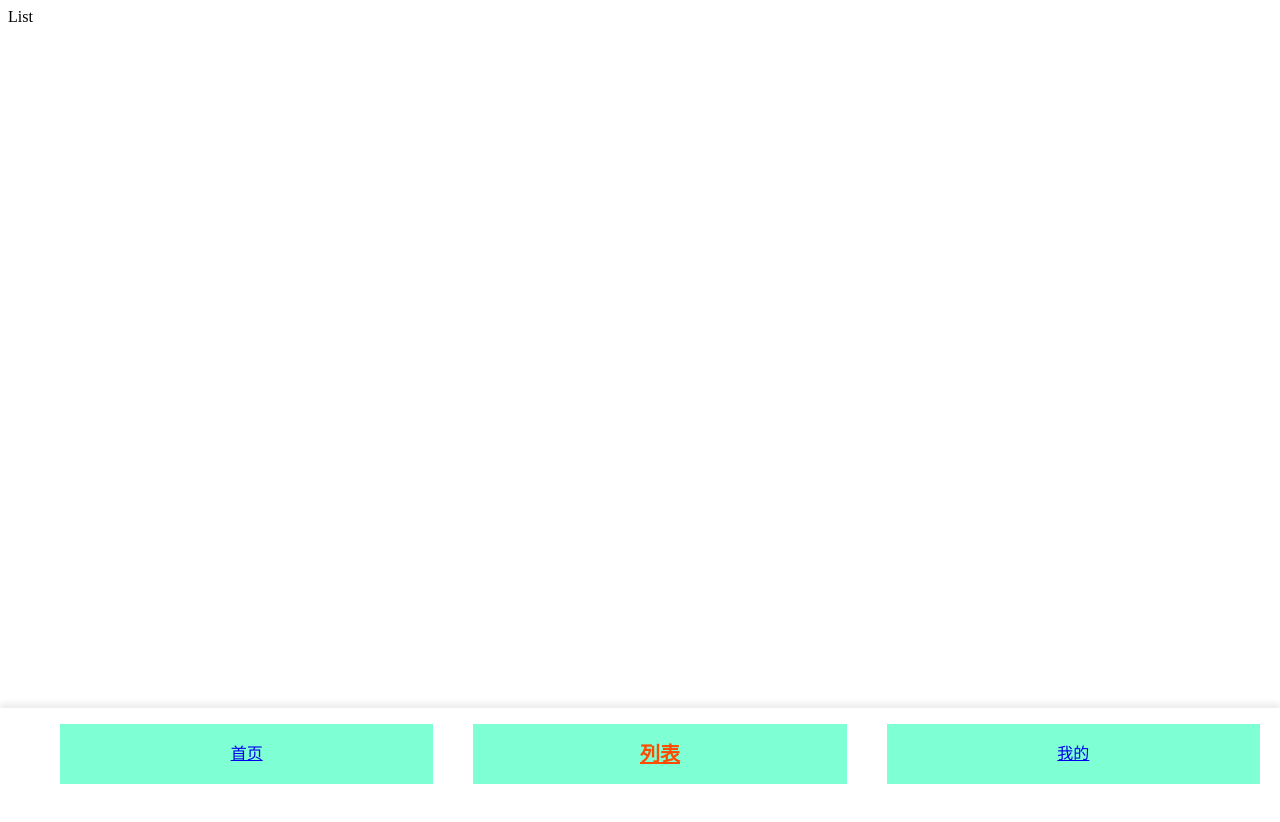
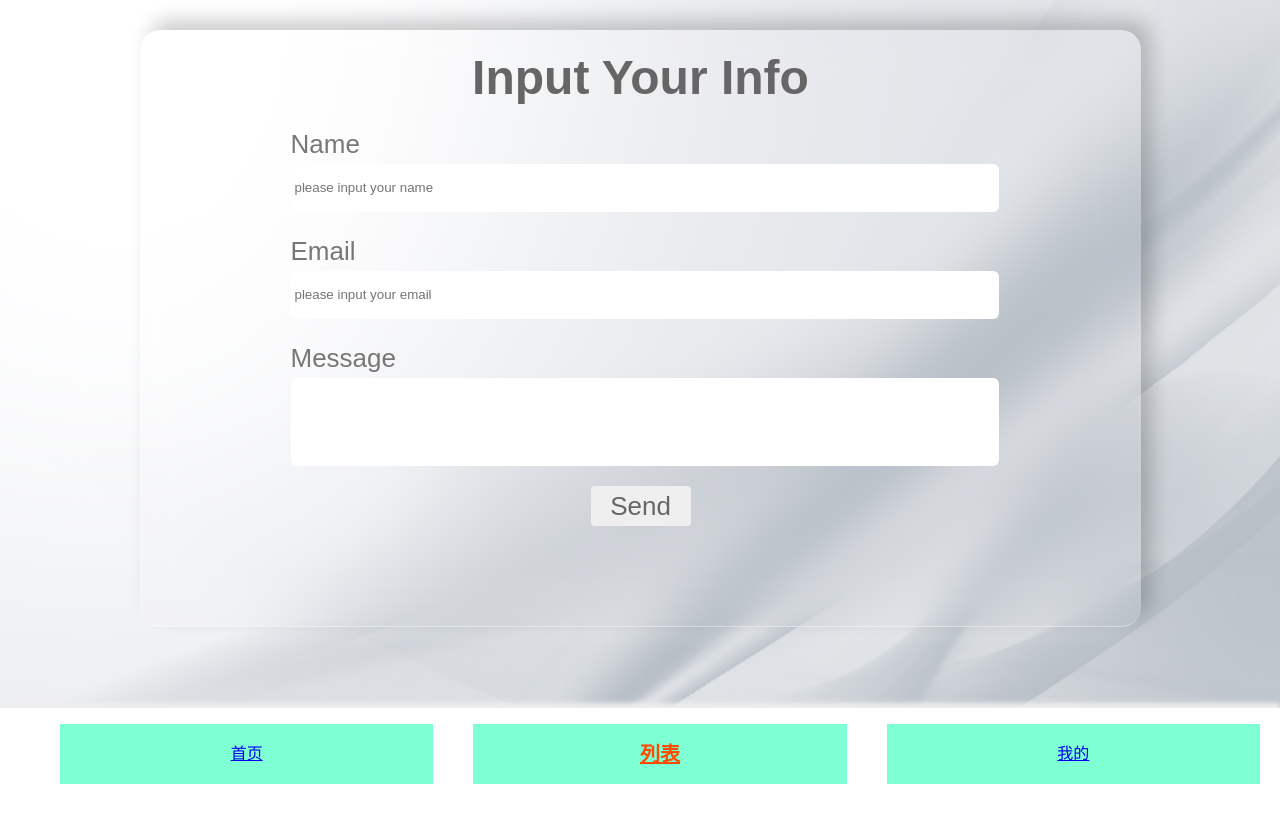
Before and after one commit to xingyanpo/Study-React, a React (Create React App) app: page /#/list in a window 1280 px wide. Shown: the top 822 px of the page. Before the commit the page ends 800 px from the top, so only its background shows below. Built offline with nearby package versions, Linux system fonts and the light colour scheme.

Commit message:
2022年8月13日15:19:47

```diff
--- a/package.json
+++ b/package.json
@@ -3,6 +3,7 @@
   "version": "0.1.0",
   "private": true,
   "dependencies": {
+    "@emailjs/browser": "^3.6.2",
     "@testing-library/jest-dom": "^5.16.4",
     "@testing-library/react": "^13.3.0",
     "@testing-library/user-event": "^13.5.0",
--- /dev/null
+++ b/src/components/email/EmailJs.js
@@ -0,0 +1,42 @@
+import React, { useRef } from 'react';
+import emailjs from '@emailjs/browser';
+import './emailUs.css'
+
+export default function ContactUs() {
+  const form = useRef();
+  const name = useRef();
+  const email = useRef();
+  const message = useRef();
+
+  const sendEmail = (e) => {
+    e.preventDefault();
+    emailjs.sendForm('service_ksb6abn', 'template_pye18i9', form.current, '-S0HOz513PBA-eNvm')
+      .then((result) => {
+        if (result.status === 200) {
+          name.current.value = ''
+          email.current.value = ''
+          message.current.value = ''
+          alert('邮箱已发送')
+        }
+      }, (error) => {
+        console.log(error.text);
+      });
+  };
+
+  return (
+    <div className='info-from-background'>
+      <form className='info-from' ref={form} onSubmit={sendEmail}>
+        <div className='inro-from-wrap'>
+          <h3>Input Your Info</h3>
+          <label className='info-name-title' for='user_name'>Name</label>
+          <input placeholder='please input your name' className='info-name' ref={name} type="text" id='user_name' name="user_name" />
+          <label className='info-email-title' for='user_email'>Email</label>
+          <input placeholder='please input your email' className='info-email' ref={email} type="email" id='user_email' name="user_email" />
+          <label className='info-message-title' for='message'>Message</label>
+          <textarea className='info-message' ref={message} id='message' name="message" />
+          <input className='info-submit' type="submit" value="Send" />
+        </div>
+      </form>
+    </div>
+  );
+};
--- /dev/null
+++ b/src/components/email/emailUs.css
@@ -0,0 +1,10 @@
+body {margin: 0;padding: 0;}
+.info-from-background {width: 100%;height:100vh;background-image: url(./images/background.jpg);background-repeat: no-repeat;background-size: 100% 100%;display: flex;justify-content: center;align-items: flex-start;margin-bottom: 92px;}
+.info-from {margin-top: 30px;width:1000px;font-family: sans-serif;border-bottom: 1px solid rgba(255, 255, 255, 0.4);border-left: 1px solid rgba(255, 255, 255, 0.4);background: linear-gradient(to top right, rgba(90, 149, 207, 0.5), 10px 10px 20px rgba(255, 255, 255, 0.1));box-shadow: 10px -10px 20px rgba(0, 0, 0, 0.2), -10px 10px 20px rgba(255, 255, 255, 0.1);backdrop-filter: blur(20px);border-radius: 20px;}
+.inro-from-wrap {width: 70%;margin: auto;}
+.inro-from-wrap > h3 {text-align: center;font-size: 48px;color: #666;margin: 20px;}
+.info-name-title,.info-email-title,.info-message-title {display: block;line-height: 1.5;font-size: 26px;color: #777;}
+.info-name,.info-email,.info-message {border: none;display: block;width: 100%;border-radius: 6px;line-height: 40px;resize:none;margin-bottom: 20px;color:#444;padding:4px;}
+.info-name:focus,.info-email:focus,.info-message:focus {outline: none;}
+.info-submit {margin: auto;display: block;width: 100px;height: 40px;border-radius: 4px;border: none;font-size: 26px;color:#666;cursor: pointer;margin-bottom: 100px;}
+.info-submit:focus {color:#333;box-shadow: 0 0 5px rgba(0, 0, 0, 0.2);}
--- a/src/router/components/Tabbar.css
+++ b/src/router/components/Tabbar.css
@@ -2,4 +2,4 @@
 .tabbar {display:flex;}
 .tabbar-item {flex:1;list-style: none;line-height: 60px;margin:0 20px;text-align:center;background-color: aquamarine;box-sizing: border-box;}
 .tabbar-item > a {width: 100%;display: block;}
-.main-tabbar {position: fixed;bottom: 0;left: 0;right: 0;background-color: #FFF;box-shadow: 0 -5px 5px #EEE;}
+.main-tabbar {position: fixed;bottom: 0;left: 0;right: 0;background-color: #FFF;box-shadow: 0 -5px 5px #EEE;z-index: 99;}
--- a/src/router/view/List.js
+++ b/src/router/view/List.js
@@ -1,7 +1,10 @@
 import React from 'react'
+import Contact from '../../components/email/EmailJs'
 
 export default function List() {
   return (
-    <div>List</div>
+    <div>
+      <Contact></Contact>
+    </div>
   )
 }
```
Also changed, not shown: src/components/email/images/background.jpg (added), 1 other file (tests, documents, lock files or other folders).
